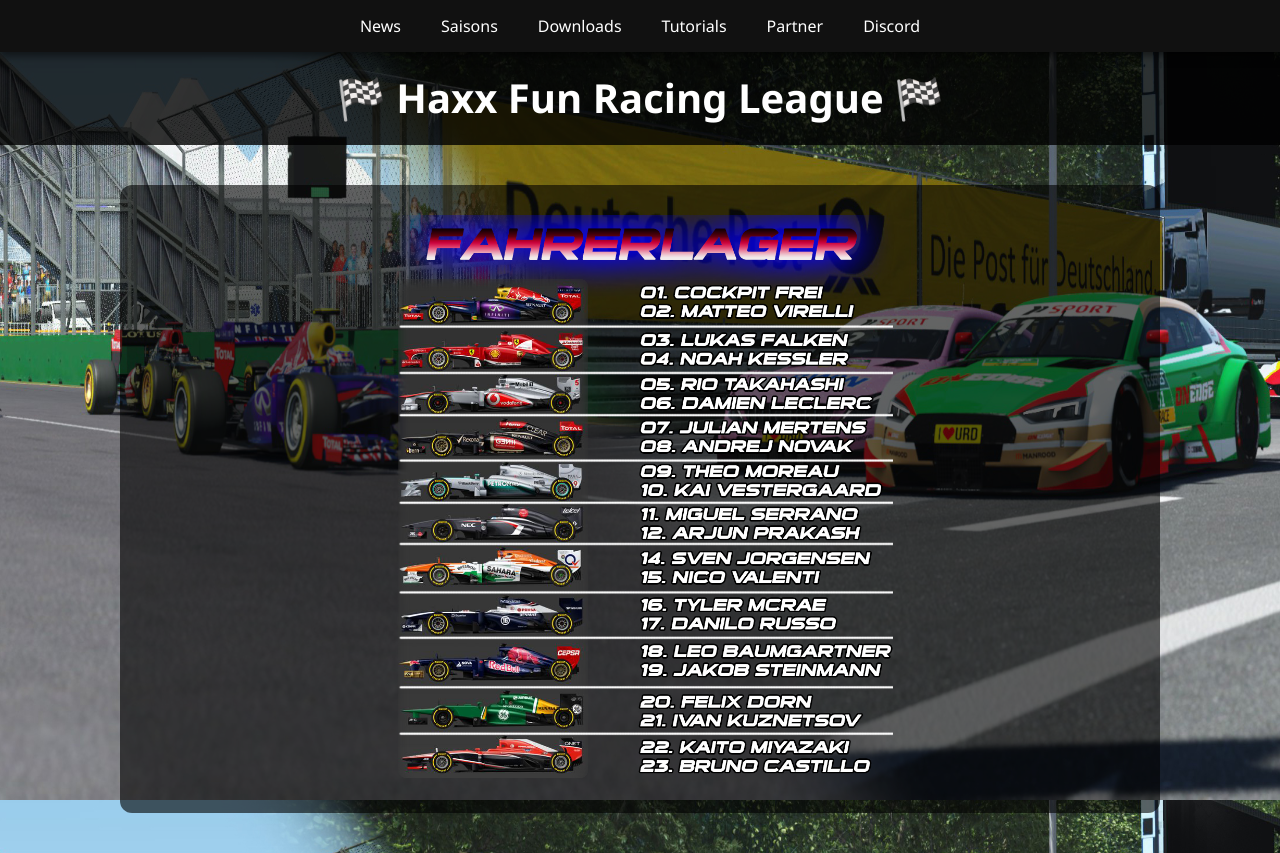
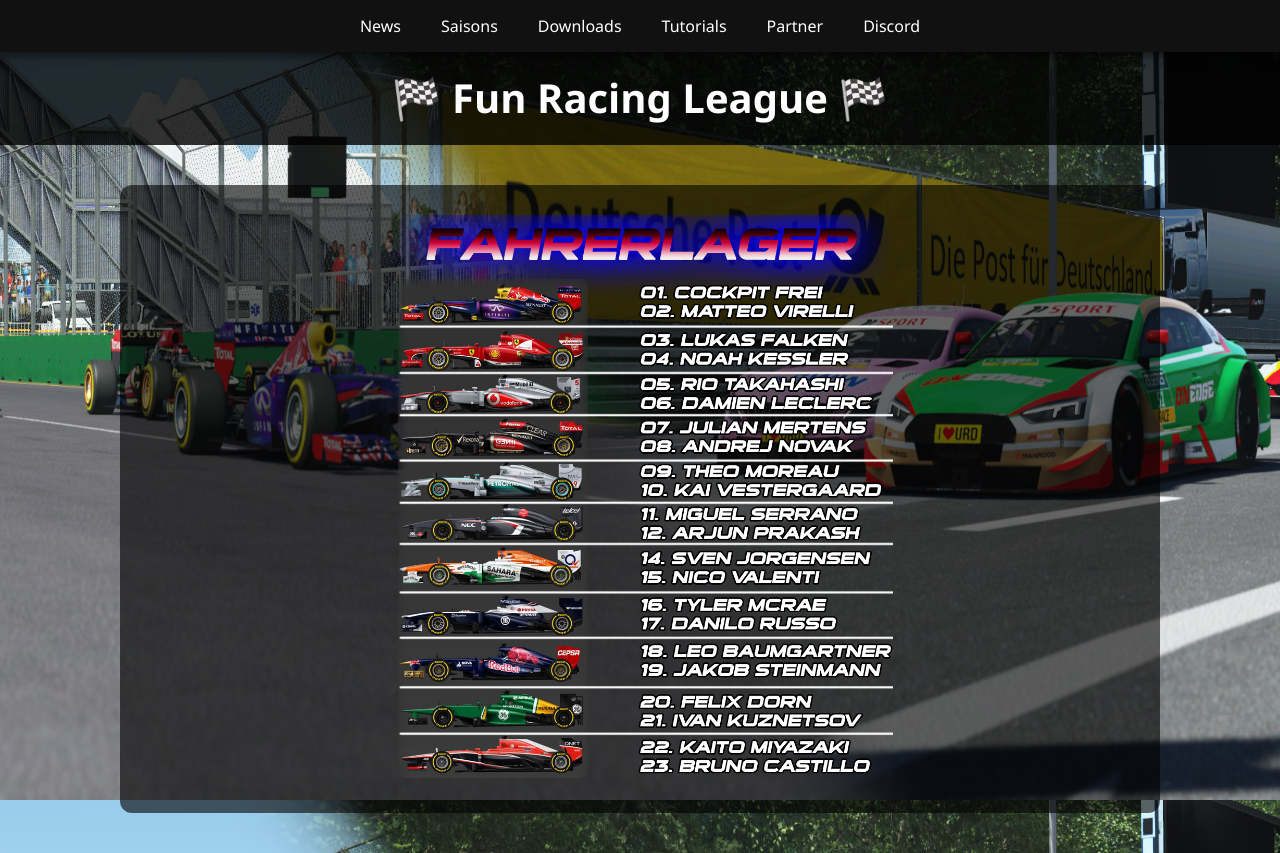
Before and after one commit to haxxprox/Haxx-Fun-Racing-League, a plain HTML site: page fahrerlager2025.html in a window 1280 px wide. Drawn offline with Linux system fonts and the light colour scheme.

Commit message:
Add files via upload

```diff
--- a/fahrerlager2025.html
+++ b/fahrerlager2025.html
@@ -3,12 +3,12 @@
 <head>
     <meta charset="UTF-8" />
     <meta name="viewport" content="width=device-width, initial-scale=1.0" />
-    <title>Haxxprox Fun Racing League - Fahrerlager</title>
+    <title>Fun Racing League - Fahrerlager</title>
     <link rel="stylesheet" href="style.css" />
 </head>
 <body>
     <header>
-        <h1>🏁 Haxx Fun Racing League 🏁</h1>
+        <h1>🏁 Fun Racing League 🏁</h1>
     </header>
 
     <nav>
```
Also changed, not shown: fahrerwertung2025.html (+2 -2 lines), kalender2025.html (+2 -2 lines), teamwertung2025.html (+2 -2 lines).
